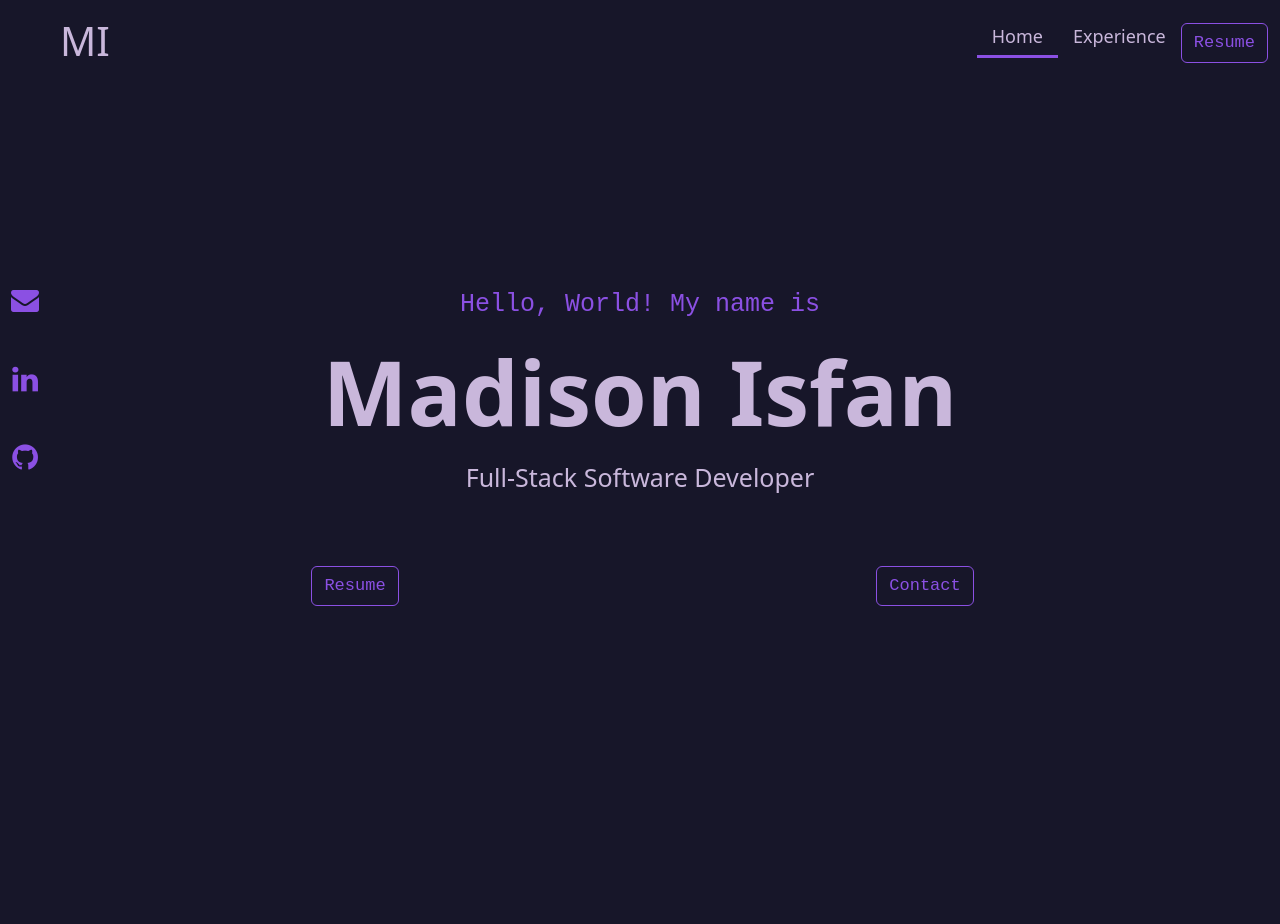
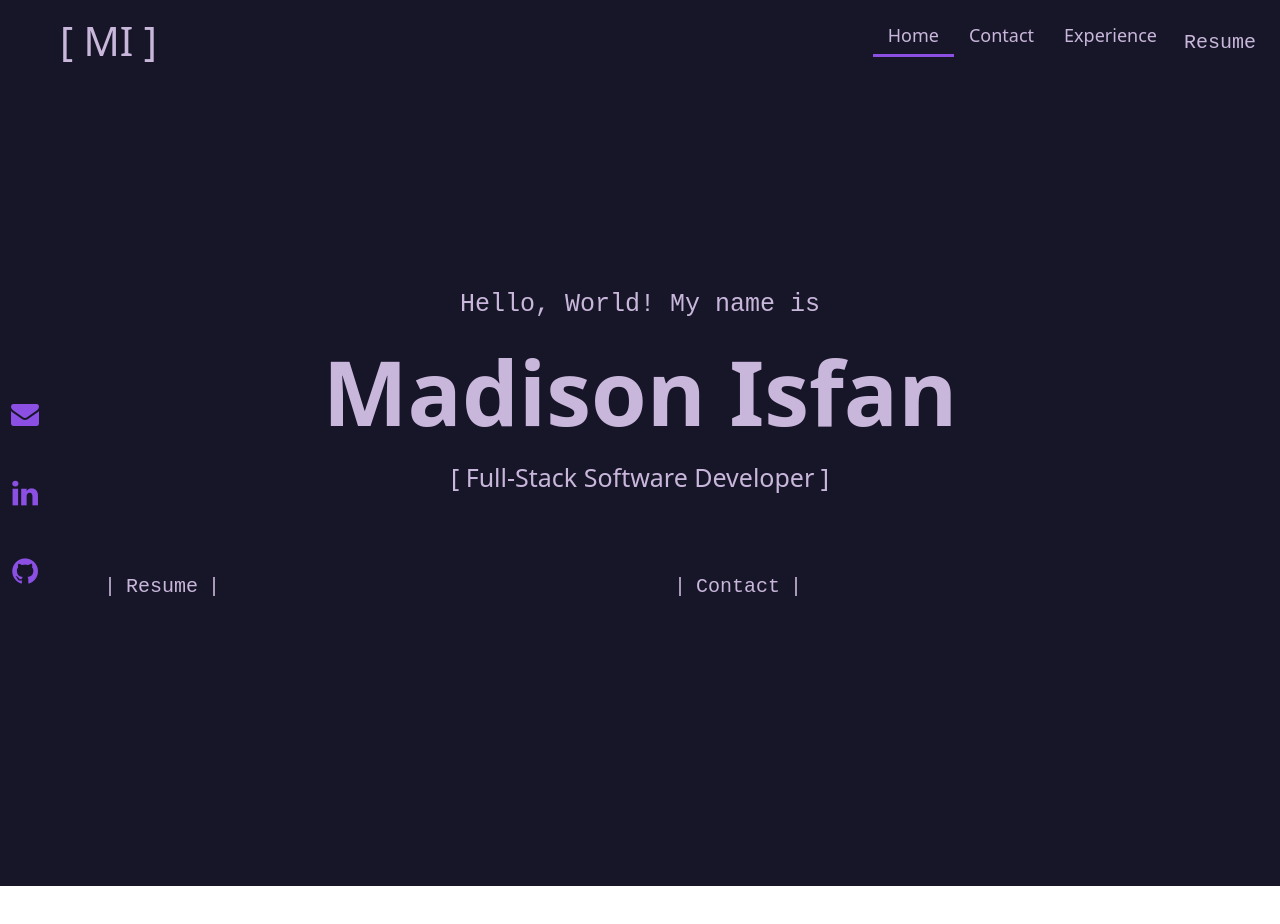
Before and after one commit to madisonisfan/portfolio-website, a React (Create React App) app: page / in a window 1280 px wide. Shown: the top 924 px of the page. After the commit the page ends 886 px from the top, so only its background shows below. Built offline with nearby package versions, Linux system fonts and the light colour scheme.

Commit message:
Fixed position of social media

```diff
--- a/src/App.js
+++ b/src/App.js
@@ -7,6 +7,8 @@ import Contact from "./pages/ContactPage";
 import "./App.css";
 
 function App() {
+  const { innerWidth: width, innerHeight: height } = window;
+
   return (
     <div className="App app-style" style={{}}>
       <Header />
@@ -16,8 +18,8 @@ function App() {
           style={{
             backgroundColor: "#171629",
             width: "50px",
-            paddingBottom: "75%",
             position: "fixed",
+            top: height / 2,
           }}
         >
           <i
--- a/src/Event-styles-sass.scss
+++ b/src/Event-styles-sass.scss
@@ -1,4 +1,5 @@
-$mainBackgroundColor: #171629;
+//$mainBackgroundColor: #171629;
+$mainBackgroundColor: #171729;
 $darkPurpleText: #c9b7db;
 
 $sm: 576px;
@@ -229,6 +230,8 @@ $customXL: 1400px;
     color: rgb(206, 205, 205);
     padding: 20px;
     text-align: left;
+    // marginRight: id % 2 == 0 ? "30%" : "0",
+    // marginLeft: id % 2 == 0 ? "0" : "30%",
   }
 }
 
--- a/src/Home-styles-sass.scss
+++ b/src/Home-styles-sass.scss
@@ -5,7 +5,7 @@ $neonPurple: #8b50e3;
 .home-page {
   background-color: $mainBackgroundColor;
   height: 100vh;
-  margin-top: 200px;
+  padding-top: 200px;
 }
 
 .name {
@@ -17,10 +17,11 @@ $neonPurple: #8b50e3;
 }
 
 .top-subtitle {
-  color: $neonPurple;
+  color: $darkPurpleText;
   font-size: 25px;
   font-family: "Courier New", Courier, monospace;
   font-weight: 300px;
+  justify-content: "center";
 }
 
 .bottom-subtitle {
@@ -41,10 +42,12 @@ $neonPurple: #8b50e3;
 
 .home-button {
   //justify-content: "space-between";
-  color: $neonPurple;
-  border-color: $neonPurple;
+  color: $darkPurpleText;
+  border: none;
+  //border-color: $mai;
   font-family: "Courier New", Courier, monospace;
+  background-color: $mainBackgroundColor;
   //width: 150px;
-  font-size: 17px;
+  font-size: 20px;
   font-weight: 400;
 }
--- a/src/components/Header.js
+++ b/src/components/Header.js
@@ -16,7 +16,7 @@ const Header = () => {
   return (
     <Navbar sticky="top" expand="md">
       <NavbarBrand className="ms-5" href="/">
-        <h1 className="mt-1">MI</h1>
+        <h1 className="mt-1">[ MI ]</h1>
       </NavbarBrand>
       <NavbarToggler onClick={() => setMenuOpen(!menuOpen)} />
       <Collapse isOpen={menuOpen} navbar>
@@ -30,6 +30,17 @@ const Header = () => {
               }
             >
               Home
+            </NavLink>
+          </NavItem>
+          <NavItem>
+            <NavLink
+              //className="nav-link"
+              to="/contact"
+              className={({ isActive }) =>
+                isActive ? "main-nav-link-active" : "main-nav-link-not-active"
+              }
+            >
+              Contact
             </NavLink>
           </NavItem>
           <NavItem style={{ alignItems: "center" }}>
--- /dev/null
+++ b/src/components/Seperator.js
@@ -0,0 +1,16 @@
+const Seperator = () => {
+  return (
+    <div
+      style={{
+        paddingBottom: "3px",
+        paddingLeft: "10px",
+        paddingRight: "10px",
+        color: "#c9b7db",
+      }}
+    >
+      |
+    </div>
+  );
+};
+
+export default Seperator;
--- a/src/features/experience/Complex/EventDisplay.js
+++ b/src/features/experience/Complex/EventDisplay.js
@@ -3,26 +3,12 @@ import Image from "react-bootstrap/Image";
 import Card from "react-bootstrap/Card";
 import { useState, useEffect } from "react";
 import { Link } from "react-router-dom";
+import Seperator from "../../../components/Seperator";
 //import ImageOne from "../../app/assets/images/TrainrAI_Images/TrainrAI_Logo.png";
 //import ImageOne from "../../../app/assets/images/sample_images/cartoonWebsite.jpg";
 
 import { EventImageCarousel } from "./EventImageCarousel";
 import { PageTitle } from "../../../components/PageTitle";
-
-const Seperator = () => {
-  return (
-    <div
-      style={{
-        paddingBottom: "3px",
-        paddingLeft: "10px",
-        paddingRight: "10px",
-        color: "#c9b7db",
-      }}
-    >
-      |
-    </div>
-  );
-};
 
 export const EventDisplay = ({ event, isBelowMd }) => {
   const { title, dateRange, description, photos, id, subtitle, technology } =
@@ -54,9 +40,11 @@ export const EventDisplay = ({ event, isBelowMd }) => {
     },
     eventTechList: {
       justifyContent: id % 2 == 0 ? "start" : "end",
+      marginTop: "10px",
     },
     eventDescription: {
       textAlign: id % 2 == 0 ? "left" : "right",
+      justifyContent: id % 2 == 0 ? "start" : "end",
     },
     eventDate: {
       textAlign: id % 2 == 0 ? "left" : "right",
@@ -77,9 +65,9 @@ export const EventDisplay = ({ event, isBelowMd }) => {
           rounded
         />
         <Card.ImgOverlay className="event-card-overlay">
-          <Container className="p-0">
-            <Row style={styles.eventOverlay}>
-              <Col xs="12" lg="8">
+          <Container className="p-0" style={styles.eventOverlay}>
+            <Row>
+              <Col xs={12}>
                 <div className="event-title d-flex" style={styles.eventTitle}>
                   <div>|</div>
 
@@ -94,7 +82,7 @@ export const EventDisplay = ({ event, isBelowMd }) => {
                   </div>
                   <div> | </div>
                 </div>
-                <Card.Title></Card.Title>
+
                 <Card.Subtitle
                   className="event-subtitle"
                   style={styles.eventSubtitle}
@@ -104,12 +92,13 @@ export const EventDisplay = ({ event, isBelowMd }) => {
                 <Card.Subtitle className="event-date" style={styles.eventDate}>
                   {dateRange}
                 </Card.Subtitle>
-                <Card.Text
-                  className="event-description"
-                  style={styles.eventDescription}
-                >
-                  {description}
-                </Card.Text>
+                <Row className="d-flex" style={styles.eventDescription}>
+                  <Col lg={8}>
+                    <Card.Text className="event-description">
+                      {description}
+                    </Card.Text>
+                  </Col>
+                </Row>
 
                 <ul className="event-tech-list">
                   <div
--- a/src/pages/HomePage.js
+++ b/src/pages/HomePage.js
@@ -2,14 +2,15 @@ import {
   Container,
   Row,
   Col,
-  Button,
   Modal,
   ModalHeader,
   ModalBody,
+  Button,
 } from "reactstrap";
 import { PageTitle } from "../components/PageTitle";
 import { NavLink } from "react-router-dom";
 import { useState } from "react";
+import Seperator from "../components/Seperator";
 
 const HomePage = () => {
   const [isContactModalOpen, toggleContactModal] = useState(false);
@@ -33,21 +34,20 @@ const HomePage = () => {
     <Container className="home-page">
       <Header />
       <Row className="bottom-subtitle">
-        <Col>Full-Stack Software Developer</Col>
+        <Col>[ Full-Stack Software Developer ]</Col>
       </Row>
       <Row className="button-row">
         <Col>
-          <Button outline className="home-button">
-            Resume
+          <Button className="home-button d-flex">
+            <Seperator /> Resume <Seperator />
           </Button>
         </Col>
         <Col>
           <Button
-            outline
-            className="home-button"
+            className="home-button d-flex"
             onClick={() => toggleContactModal(!isContactModalOpen)}
           >
-            Contact
+            <Seperator /> Contact <Seperator />
           </Button>
         </Col>
       </Row>
```
